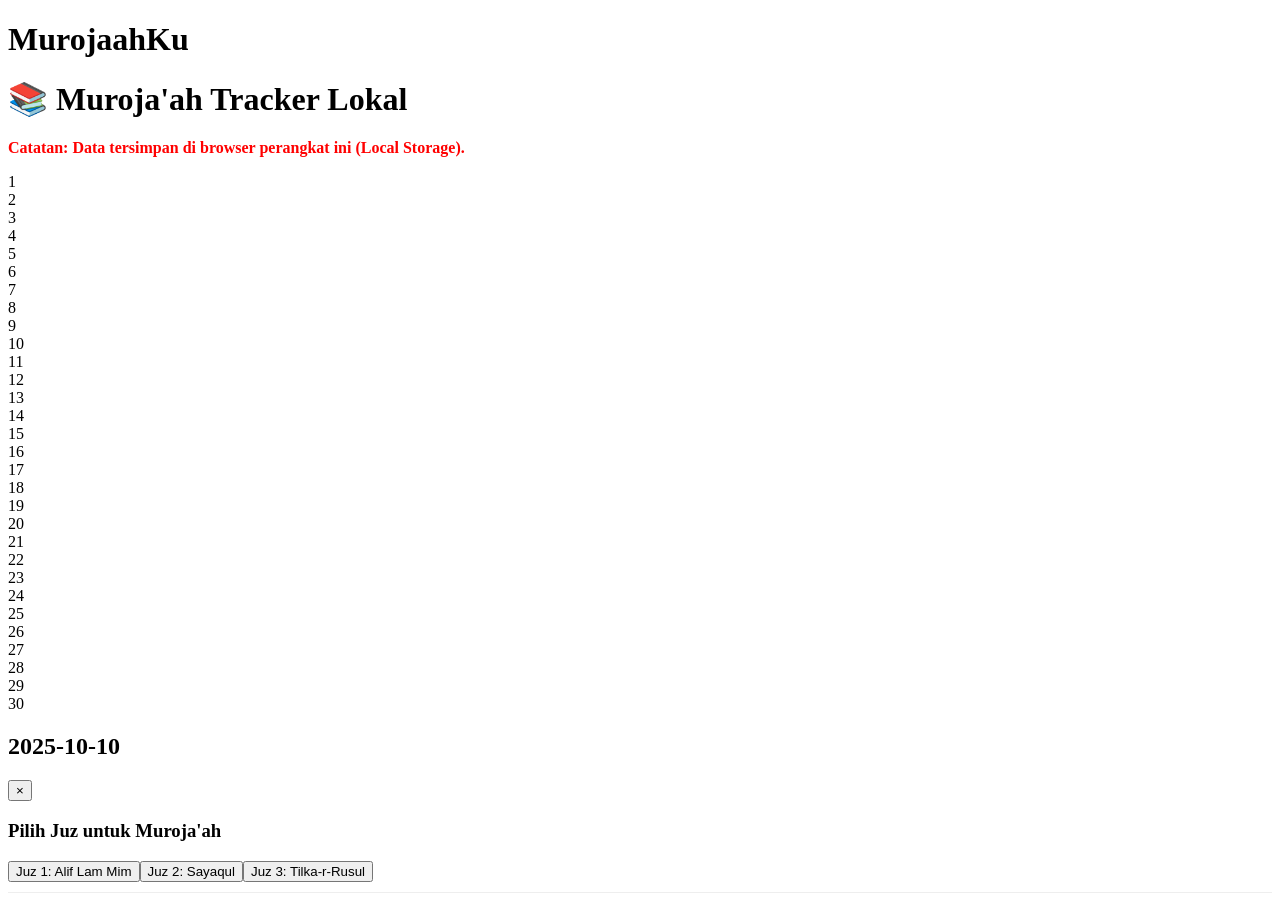
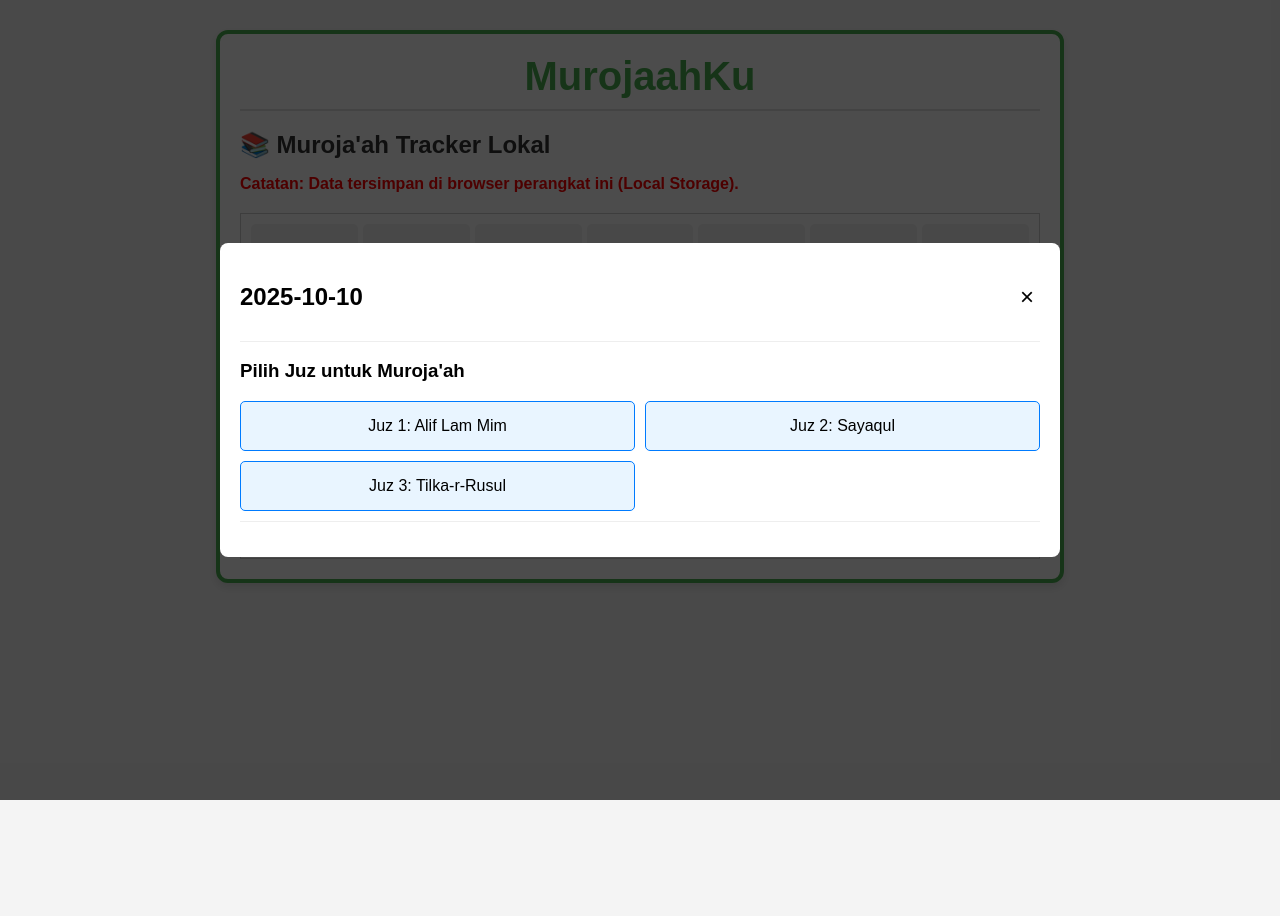
Before and after one commit to firoserdyan-blip/MurojaahKu, a plain HTML site: page index.html in a window 1280 px wide. Both pictures are taken after a click on the element "10". After the commit the page ends 800 px from the top, so only its background shows below. Drawn offline with Linux system fonts and the light colour scheme.

Commit message:
Update styles.css

```diff
--- a/styles.css
+++ b/styles.css
@@ -1,8 +1,205 @@
-/* --- styles.css: Tambahan di bagian paling bawah --- */
+/* -------------------------------------------------------------------- */
+/* styles.css - Kode CSS LENGKAP & REVISI TAMPILAN */
+/* -------------------------------------------------------------------- */
 
+body {
+    background-color: #f4f4f4;
+    margin: 0;
+    padding: 0;
+}
+
+.app-container {
+  padding: 20px;
+  max-width: 800px;
+  margin: 30px auto;
+  font-family: sans-serif;
+
+  /* Styling Border Hijau */
+  border: 4px solid #4CAF50;
+  border-radius: 12px;
+  background-color: white;
+  box-shadow: 0 4px 8px rgba(0, 0, 0, 0.1);
+
+  /* PENTING: Mengatasi masalah konten keluar garis di HP */
+  overflow: hidden; /* Pastikan semua konten di dalam tidak keluar dari border ini */
+}
+
+/* Styling untuk judul utama */
+.main-header {
+    text-align: center;
+    color: #4CAF50;
+    font-size: 2.5em;
+    margin-top: 0;
+    margin-bottom: 20px;
+    border-bottom: 2px solid #e0e0e0;
+    padding-bottom: 10px;
+}
+
+h1 {
+    color: #333;
+    font-size: 1.5em;
+    margin-top: 0;
+}
+
+/* --- Kalender (Solusi Perataan) --- */
+.calendar-grid {
+  /* PENTING: Gunakan 1fr agar lebar kolom menyesuaikan secara otomatis */
+  display: grid;
+  grid-template-columns: repeat(7, 1fr);
+  gap: 5px; /* Kurangi gap agar lebih rapat dan muat */
+  margin-top: 20px;
+  border: 1px solid #ccc;
+  padding: 10px;
+  background-color: #ffffff;
+}
+
+.calendar-day {
+  background-color: #f0f0f0;
+  padding: 10px 5px; /* Kurangi padding vertikal/horizontal agar lebih ringkas */
+  text-align: center;
+  border-radius: 5px;
+  cursor: pointer;
+  position: relative;
+  min-height: 40px; /* Kurangi tinggi minimum */
+  display: flex; /* Tambahkan ini agar konten (angka dan centang) di tengah */
+  justify-content: center;
+  align-items: center;
+  font-size: 0.9em; /* Kecilkan sedikit ukuran font */
+  transition: background-color 0.2s;
+}
+
+.calendar-day:hover {
+  background-color: #e0e0e0;
+}
+
+.calendar-day.today {
+    border: 2px solid #007bff;
+    font-weight: bold;
+}
+
+.calendar-day.has-data {
+    background-color: #d4edda;
+    border: 1px solid #c3e6cb;
+}
+
+.indicator {
+    /* Posisikan indikator di dalam kotak (atau hapus jika angkanya sudah di tengah) */
+    position: absolute;
+    top: 2px; /* Geser ke atas */
+    right: 2px; /* Geser ke kanan */
+    color: green;
+    font-size: 0.9em;
+}
+
+/* --- Modal (Pop-up) --- */
+.modal-overlay {
+  position: fixed;
+  top: 0;
+  left: 0;
+  right: 0;
+  bottom: 0;
+  background: rgba(0, 0, 0, 0.7);
+  display: flex;
+  justify-content: center;
+  align-items: center;
+  z-index: 1000;
+}
+
+.modal-content {
+  background: white;
+  padding: 20px;
+  border-radius: 8px;
+  max-height: 90vh;
+  overflow-y: auto;
+}
+
+.large-modal {
+    width: 90%;
+    max-width: 800px;
+}
+
+.modal-header {
+    display: flex;
+    justify-content: space-between;
+    align-items: center;
+    border-bottom: 1px solid #eee;
+    padding-bottom: 10px;
+    margin-bottom: 15px;
+}
+
+.close-button {
+    background: none;
+    border: none;
+    font-size: 1.5em;
+    cursor: pointer;
+}
+
+/* --- Grid Juz dan Surah --- */
+.juz-grid {
+    display: grid;
+    grid-template-columns: repeat(2, 1fr); /* Kurangi menjadi 2 kolom di HP */
+    gap: 10px;
+    margin-top: 15px;
+}
+
+.juz-item, .surah-item {
+    padding: 15px;
+    border: 1px solid #007bff;
+    background-color: #e9f5ff;
+    border-radius: 5px;
+    cursor: pointer;
+    font-size: 1em;
+    transition: background-color 0.2s;
+    text-align: center;
+}
+
+.juz-item:hover, .surah-item:hover {
+    background-color: #cce5ff;
+}
+
+.surah-list {
+    display: flex;
+    flex-direction: column;
+    gap: 8px;
+    max-height: 400px;
+    overflow-y: auto;
+}
+
+/* --- Teks Surah Display --- */
+.surah-text-display {
+    background-color: #f9f9f9;
+    padding: 15px;
+    border: 1px solid #ddd;
+    border-radius: 4px;
+    margin-bottom: 15px;
+    max-height: 250px;
+    overflow-y: auto;
+}
+
+.surah-text-display pre {
+    white-space: pre-wrap;
+    font-size: 1.1em;
+    font-family: 'Times New Roman', serif;
+    text-align: right;
+    line-height: 2.2;
+    margin: 0;
+}
+
+/* --- Catatan dan Tombol (TERMASUK TOMBOL HAPUS) --- */
+
+.catatan-section textarea {
+    width: 100%;
+    padding: 10px;
+    margin-top: 5px;
+    border: 1px solid #ccc;
+    border-radius: 4px;
+    box-sizing: border-box;
+}
+
+/* Wadah tombol di footer modal (memperbaiki penempatan tombol hapus) */
 .modal-footer {
     display: flex;
-    justify-content: space-between; /* Membuat tombol hapus (kiri) dan simpan (kanan) terpisah */
+    justify-content: space-between;
     align-items: center;
     padding-top: 15px;
     margin-top: 10px;
@@ -13,6 +210,34 @@
     /* Wadah untuk tombol Back dan Save agar tetap berdekatan di sisi kanan */
     display: flex;
     gap: 10px;
+}
+
+.save-button {
+    background-color: #28a745;
+    color: white;
+    border: none;
+    padding: 10px 20px;
+    border-radius: 5px;
+    cursor: pointer;
+    transition: background-color 0.2s;
+}
+
+.save-button:hover {
+    background-color: #218838;
+}
+
+.back-button {
+    background-color: #6c757d;
+    color: white;
+    border: none;
+    padding: 10px 20px;
+    border-radius: 5px;
+    cursor: pointer;
+    transition: background-color 0.2s;
+}
+
+.back-button:hover {
+    background-color: #5a6268;
 }
 
 .delete-button {
@@ -28,3 +253,10 @@
 .delete-button:hover {
     background-color: #c82333;
 }
+
+.existing-progress-view {
+    margin-top: 30px;
+    padding: 15px;
+    border: 1px dashed #007bff;
+    border-radius: 5px;
+    }
```
